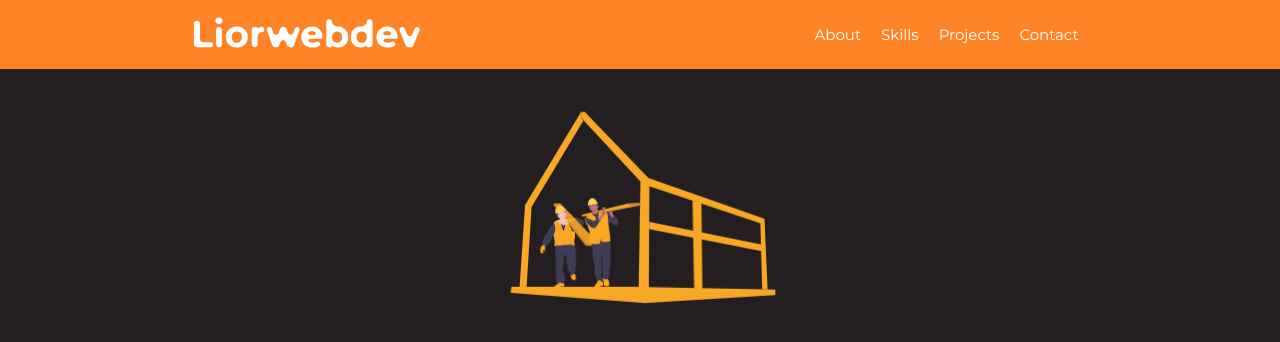
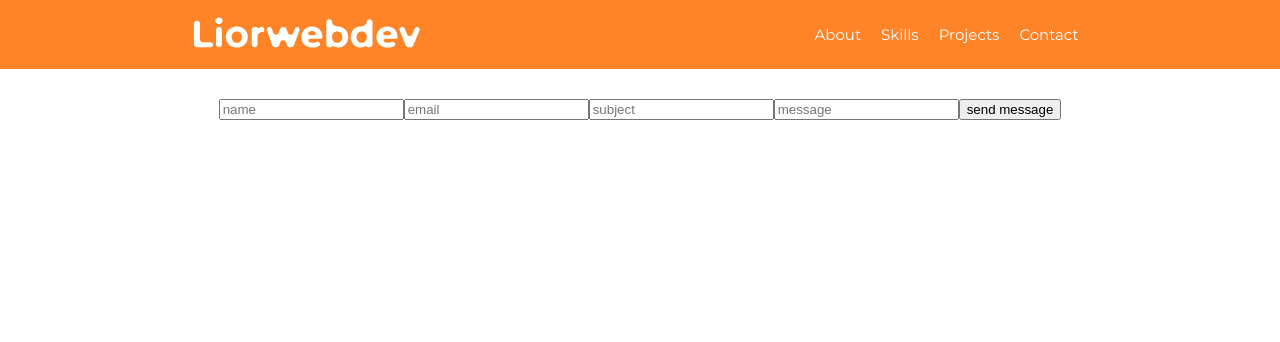
Before and after one commit to sleepeels/liorwebdev, a React (Create React App) app: page /contact in a window 1280 px wide. Shown: the top 342 px of the page. Built offline with nearby package versions, Linux system fonts and the light colour scheme.

Commit message:
add email service

```diff
--- a/package.json
+++ b/package.json
@@ -10,6 +10,7 @@
     "@testing-library/jest-dom": "^5.14.1",
     "@testing-library/react": "^11.2.7",
     "@testing-library/user-event": "^12.8.3",
+    "emailjs-com": "^3.2.0",
     "react": "^17.0.2",
     "react-dom": "^17.0.2",
     "react-router-dom": "^5.3.0",
--- a/src/App.css
+++ b/src/App.css
@@ -1,5 +1,6 @@
 :root {
-  --color_1: #231f20;
+  /* --color_1: #231f20; */
+  --color_1: #fff;
   --color_2: #4d8b31;
   --color_3: #ffc800;
   --color_31: #ffc80020;
--- a/src/components/Contact.js
+++ b/src/components/Contact.js
@@ -2,14 +2,45 @@ import StarsReview from "./partials/StarsReview";
 import UnderConst from "./partials/UnderConst";
 import "./Contact.css";
 import { useEffect } from "react";
+
+import emailjs from "emailjs-com";
+
 const Contact = () => {
   useEffect(() => {
     document.title = "Liorwebdev: Contact";
   }, []);
 
+  const sendEmail = (e) => {
+    e.preventDefault();
+
+    emailjs
+      .sendForm(
+        "liorwebdev-react",
+        "template_xz6qywg",
+        e.target,
+        "user_iOqFHO61rrNVP9fuSKhx6"
+      )
+      .then(
+        (result) => {
+          console.log(result.text);
+        },
+        (error) => {
+          console.log(error.text);
+        }
+      );
+
+    e.target.reset();
+  };
+
   return (
     <section id="contact">
-      <UnderConst />
+      <form onSubmit={sendEmail}>
+        <input type="text" name="name" placeholder="name" />
+        <input type="text" name="email" placeholder="email" />
+        <input type="text" name="subject" placeholder="subject" />
+        <input type="text" name="message" placeholder="message" />
+        <button type="submit">send message</button>
+      </form>
     </section>
   );
 };
```
Also changed, not shown: 1 other file (tests, documents, lock files or other folders).
